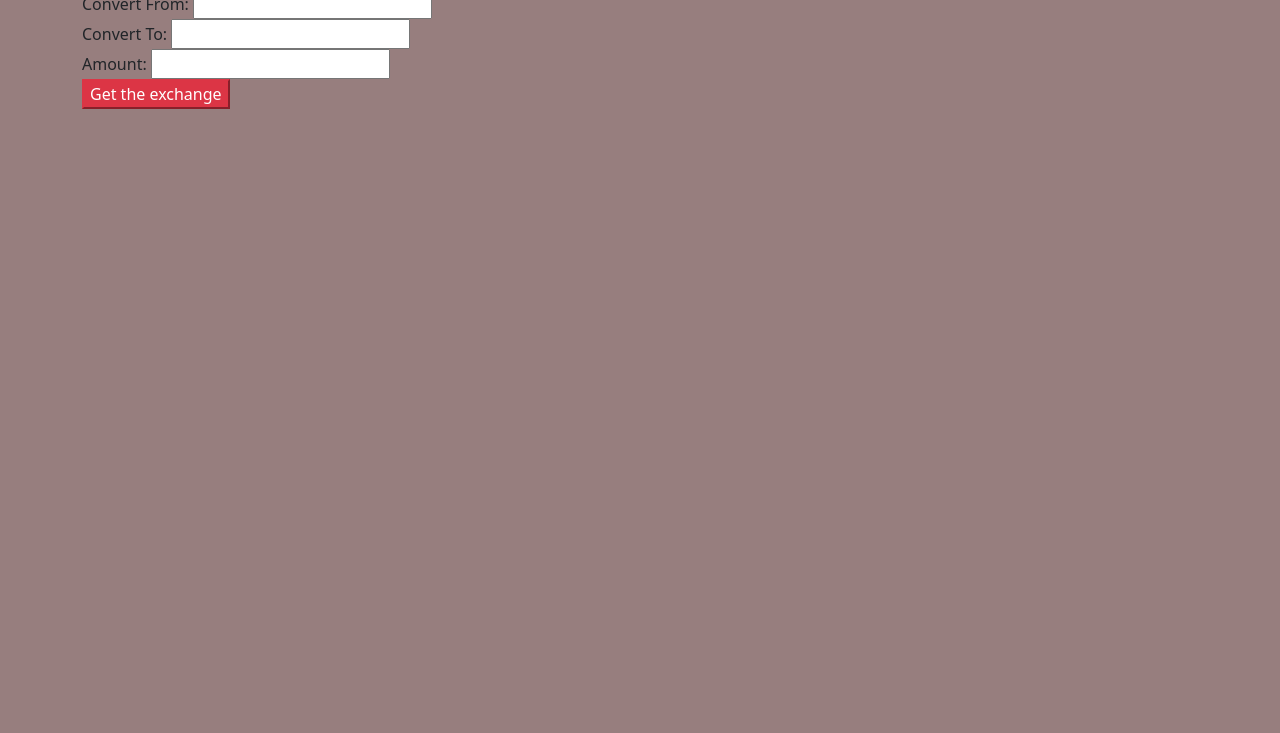
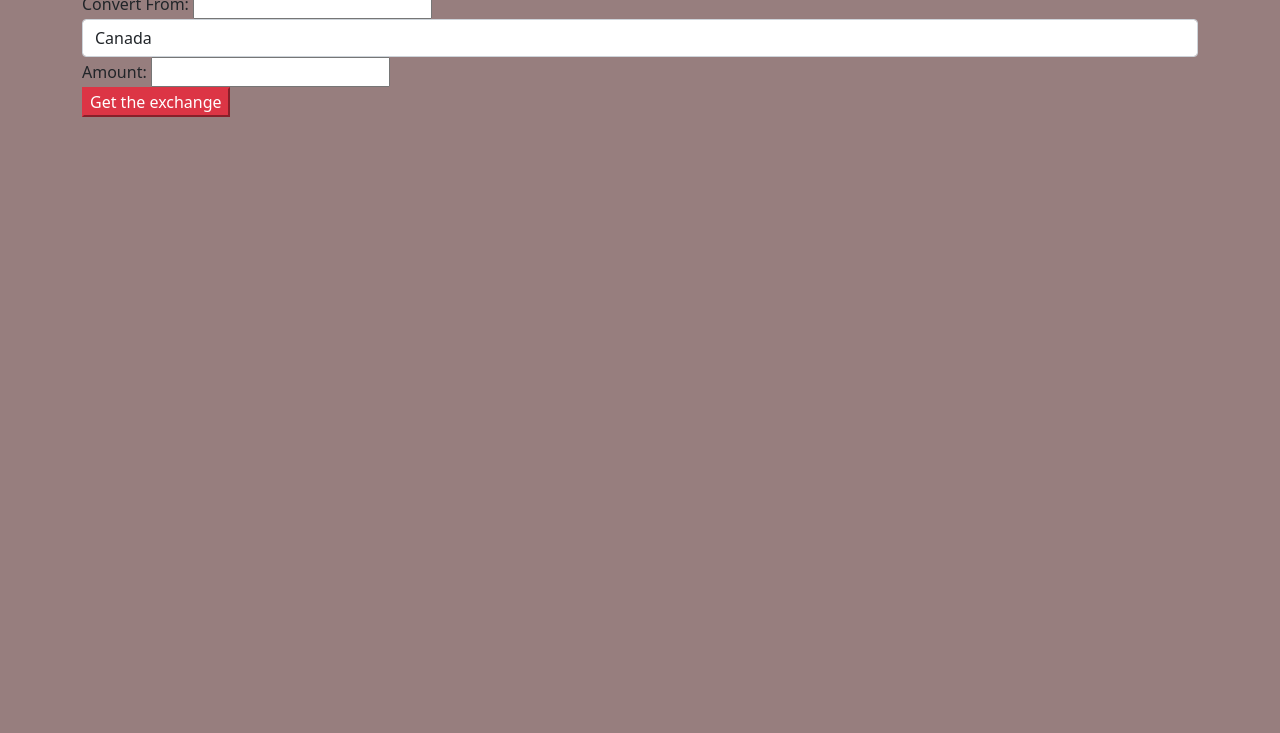
Before and after one commit to hajschroeder/currencyAPI, a website built with webpack: page src/index.html in a window 1280 px wide. Shown: the part 67-800 px from the top of the page. Built offline with nearby package versions, Linux system fonts and the light colour scheme.

Commit message:
refactor HTML to include select box for conversion country

```diff
--- a/src/index.html
+++ b/src/index.html
@@ -12,13 +12,21 @@
     <label for="homeBase">Convert From: </label>
     <input id ="homeBase" type = "text">
     <br>
-    <label for ="awayTeam">Convert To: </label>
-    <input id="awayTeam" type = "text">
-    <br>
+
+    <select class="form-control" id="awayTeam">
+      <option value="CAD">Canada</option>
+      <option value="KRW">South Korea</option>
+      <option value="UAH">Ukraine</option>
+      <option value="NOK">Norway</option>
+      <option value="HTG">Haiti</option>
+    </select>
+
     <label for="inputAmount">Amount: </label>
     <input id="inputAmount" type="text">
     <br>
+
     <button class ="btn-danger" id="doCalculation">Get the exchange</button>
+
     <div class = "showConversion"></div>
     <div class = "showErrors"></div>
   </div>
```
